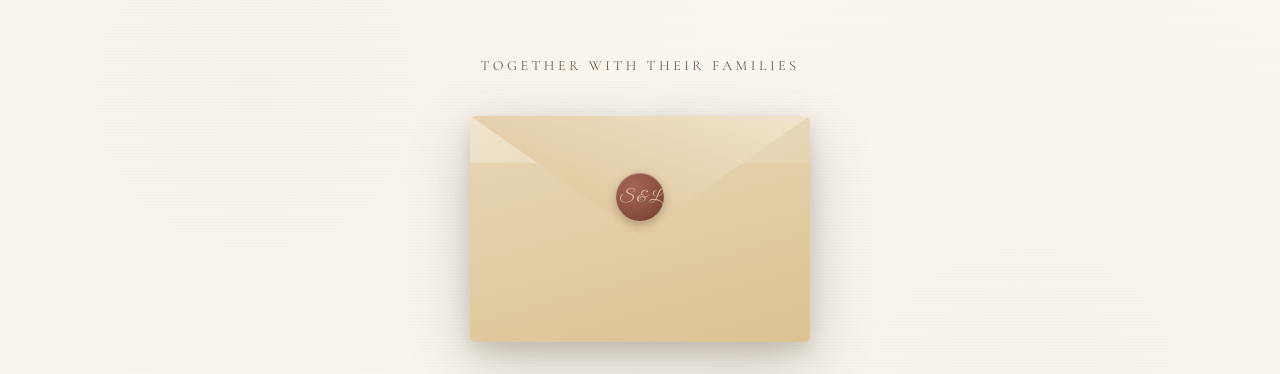
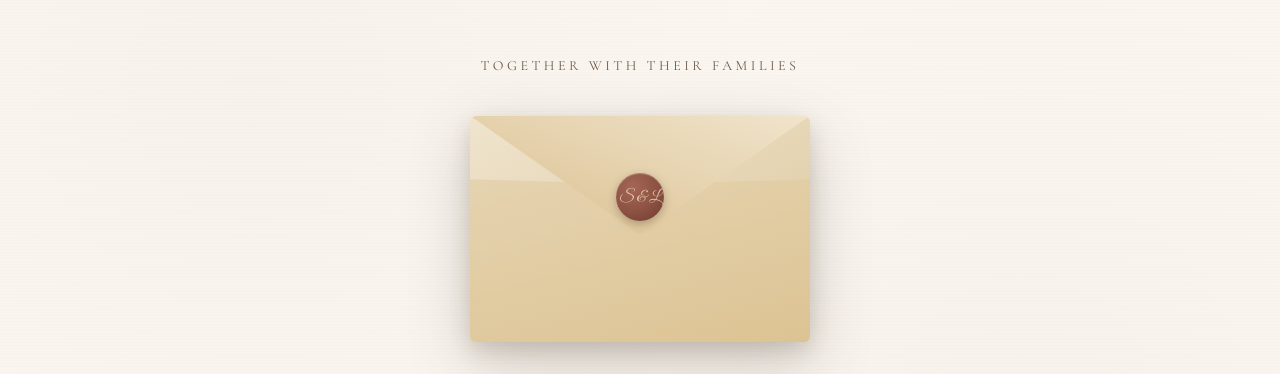
Before and after one commit to designhubsl/Wedding-_invite1, a React (Vite) app: page / in a window 1280 px wide. Shown: the part 151-525 px from the top of the page. Built offline with nearby package versions, Linux system fonts and the light colour scheme; a web font is replaced by a local one.

Commit message:
Update wedding invitation

```diff
--- a/src/components/EnvelopeOpening.tsx
+++ b/src/components/EnvelopeOpening.tsx
@@ -58,7 +58,7 @@ export function EnvelopeOpening({ onComplete }: EnvelopeOpeningProps) {
       T_FLAP_START + T_PEEK_START_OFFSET + T_PEEK_DURATION
     );
     window.setTimeout(() => setStage('done'), settledAt + T_HOLD_BEFORE_REVEAL);
-    window.setTimeout(onComplete, settledAt + T_HOLD_BEFORE_REVEAL + 600);
+    window.setTimeout(onComplete, settledAt + T_HOLD_BEFORE_REVEAL + 500);
   }, [onComplete]);
 
   const handleKeyDown = (e: React.KeyboardEvent) => {
@@ -154,7 +154,7 @@ export function EnvelopeOpening({ onComplete }: EnvelopeOpeningProps) {
             <div
               className="absolute left-1/2 top-0 h-[96%] w-[82%] ease-out"
               style={{
-                transform: `translate(-50%, ${letterPeek ? '2%' : '36%'})`,
+                transform: `translate(-50%, ${letterPeek ? '0%' : '36%'})`,
                 transitionProperty: 'transform',
                 transitionDuration: `${T_PEEK_DURATION}ms`,
                 transitionTimingFunction: 'cubic-bezier(.22, 1, .36, 1)',
@@ -169,7 +169,7 @@ export function EnvelopeOpening({ onComplete }: EnvelopeOpeningProps) {
             className="absolute inset-x-0 bottom-0 h-[120%] overflow-hidden"
             style={{
               zIndex: 20,
-              clipPath: 'polygon(0% 100%, 0% 34%, 50% 34%, 100% 34%, 100% 100%)',
+              clipPath: 'polygon(0% 100%, 0% 40%, 50% 42%, 100% 40%, 100% 100%)',
               borderBottomLeftRadius: '6px',
               borderBottomRightRadius: '6px',
               boxShadow: 'inset 0 1px 0 rgba(255,255,255,0.35)',
```
